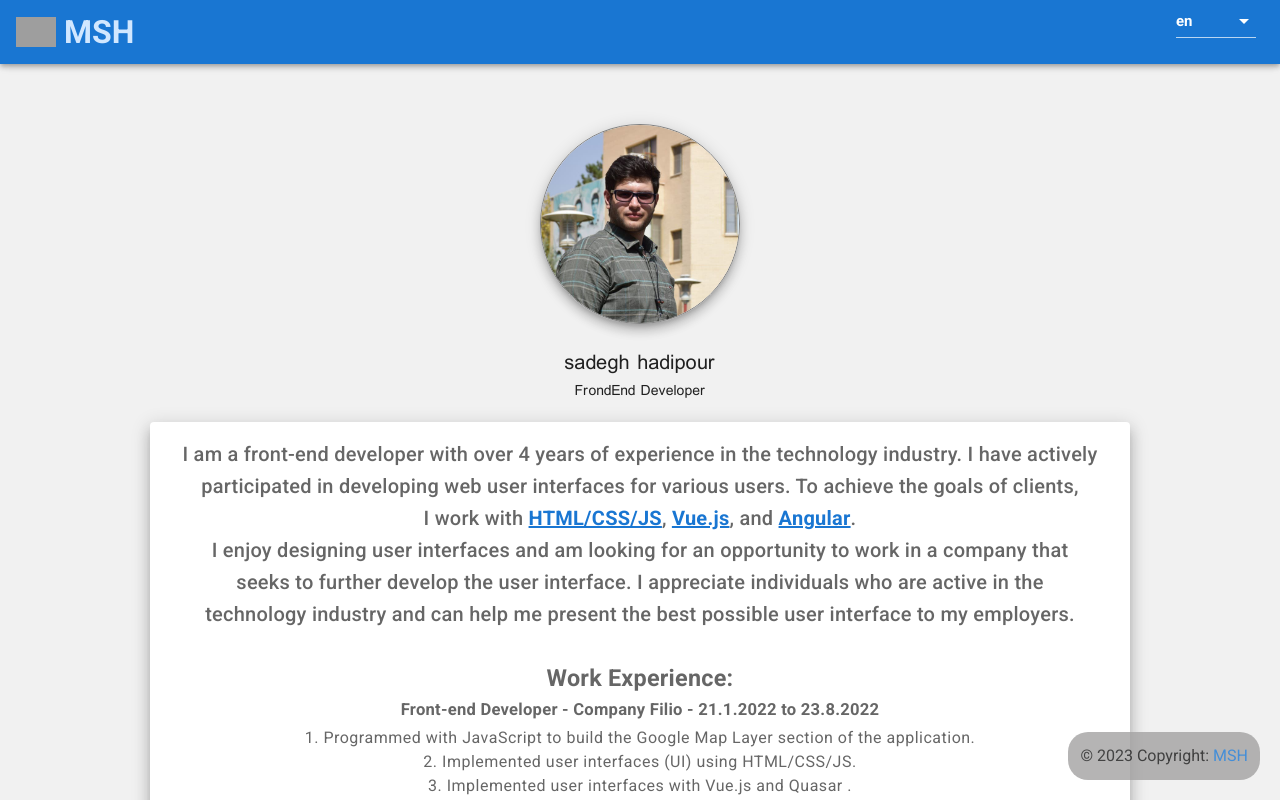
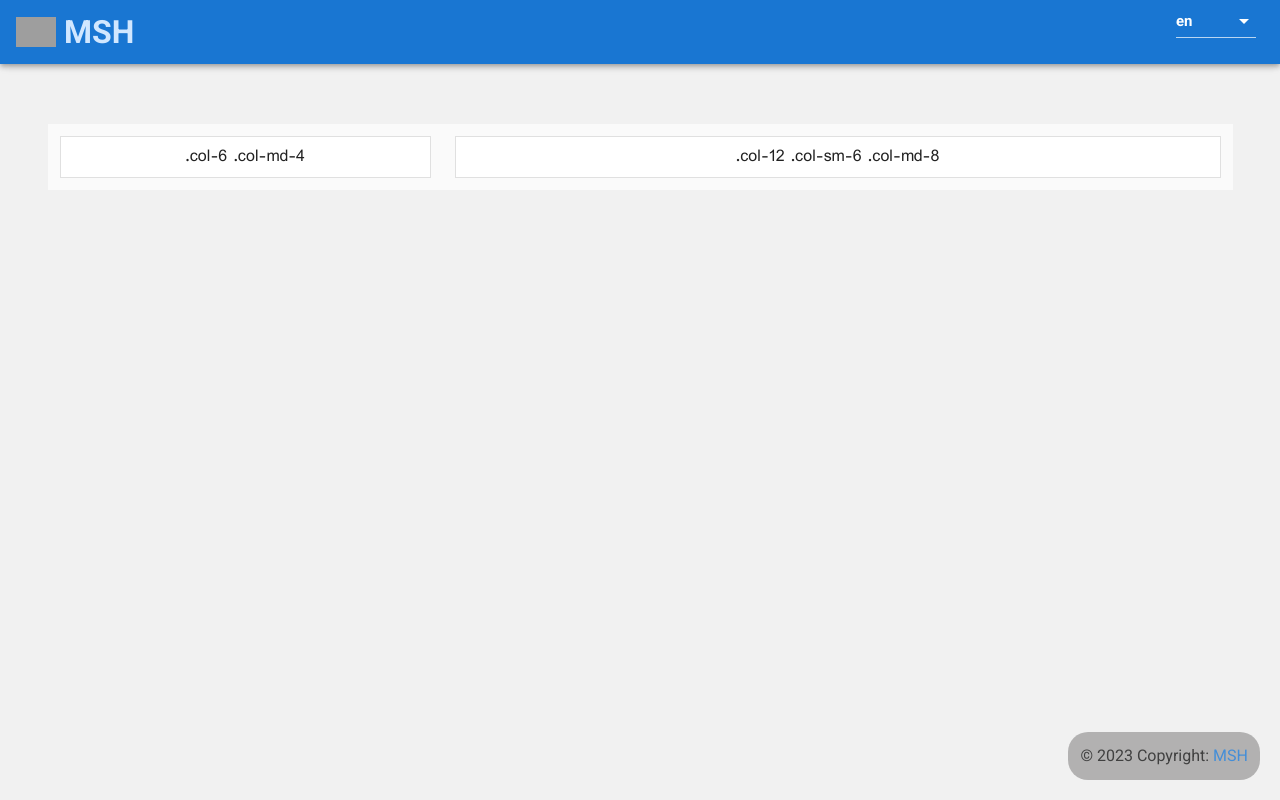
Before and after one commit to sadegh1377/sadegh1377.github.io, a Vue app: page / in a window 1280 px wide. Shown: the top 800 px of the page. Built offline with nearby package versions, Linux system fonts and the light colour scheme; grey boxes are pictures that could not be loaded.

Commit message:
make new homepage ui

```diff
--- a/src/views/HomePage.vue
+++ b/src/views/HomePage.vue
@@ -1,15 +1,37 @@
 <template>
     <div class="text-center mt-15 homePage">
-    <img class="profileImage elevation-7" src="../assets/profilePhoto.jpg" alt="Profile Image">
-    <v-card-title class="justify-center">
-      {{ $t('homePage.name') }}
-    </v-card-title>
-    <v-card-subtitle class="">{{ $t('homePage.occupation') }}</v-card-subtitle>
-    <v-card class="mt-1 mb-16 about elevation-10">
-      <v-card-text class="text-h6 text-center" v-html="$t('homePage.about')">
-
-      </v-card-text>
+        <v-container class="grey lighten-5">
+            <v-row >
+                <v-col
+                        cols="12"
+                        xs="6"
+                        sm="5"
+                        md="4"
+                >
+                    <v-card
+                            class="pa-2"
+                            outlined
+                            tile
+                    >
+                        .col-6 .col-md-4
                     </v-card>
+                </v-col>
+                <v-col
+                        cols="12"
+                        xs="6"
+                        sm="7"
+                        md="8"
+                >
+                    <v-card
+                            class="pa-2"
+                            outlined
+                            tile
+                    >
+                        .col-12 .col-sm-6 .col-md-8
+                    </v-card>
+                </v-col>
+            </v-row>
+        </v-container>
     </div>
 </template>
 
```
Lines whose indentation alone changed are shown as unchanged.
